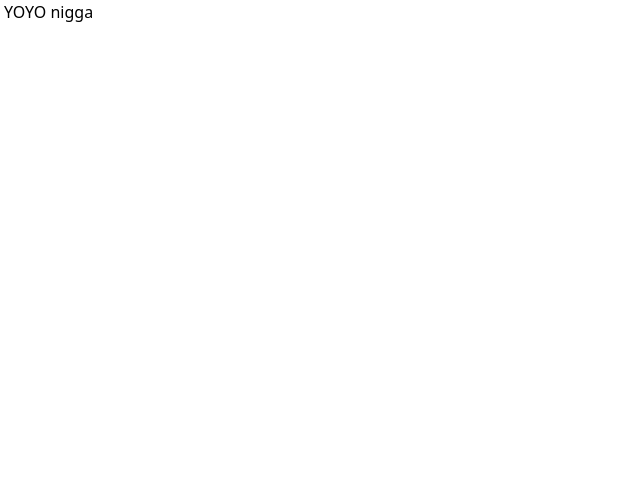
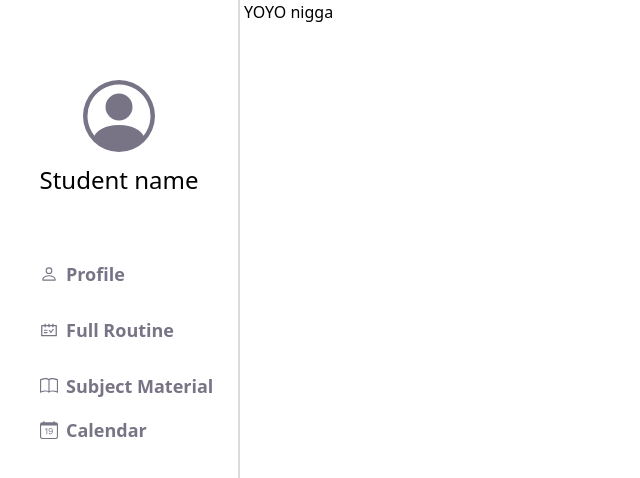
Before and after one commit to TheAkashRoy/ERP-System, a React (Create React App) app in the folder frontend/: page /student in a window 1280 px wide. Shown: the top 478 px of the page, without its empty margins (0-640 px from the left). Built offline with nearby package versions, Linux system fonts and the light colour scheme.

Commit message:
Calender added

```diff
--- a/frontend/src/App.js
+++ b/frontend/src/App.js
@@ -1,24 +1,21 @@
-import './App.css';
-import {Routes,Route} from "react-router-dom"
-import QuestionForm from './components/Question'
-import Dashboard from './pages/Dashboard';
-import Home from './pages/Home';
-import Studashboard from './pages/Studashborad';
+import "./App.css";
+import { Routes, Route } from "react-router-dom";
+import QuestionForm from "./components/Question";
+import Dashboard from "./pages/Dashboard";
+import Home from "./pages/Home";
+import Studashboard from "./pages/Studashborad";
+import { StudCalendar } from "./pages/Calendar";
 function App() {
   return (
     <>
-
-    <Routes>
-       <Route path="/" element={<Home/>}/>
-       <Route path="/teacher" element={<Dashboard/>}/>
-       <Route path="/student" element={<Studashboard/>}/>
-       <Route path="/update-question" element={<QuestionForm/>}/>
-       </Routes>
-
-     </>
-
-
-
+      <Routes>
+        <Route path="/" element={<Home />} />
+        <Route path="/teacher" element={<Dashboard />} />
+        <Route path="/student" element={<Studashboard />} />
+        <Route path="/update-question" element={<QuestionForm />} />
+        <Route path="/calendar" element={<StudCalendar />} />
+      </Routes>
+    </>
   );
 }
 
--- a/frontend/src/components/Sidebar.jsx
+++ b/frontend/src/components/Sidebar.jsx
@@ -1,34 +1,35 @@
-import React from 'react'
+import React from "react";
 import { BsPerson, BsPersonCircle } from "react-icons/bs";
 import { FiEdit } from "react-icons/fi";
 import { AiOutlineSchedule } from "react-icons/ai";
-import {Link} from "react-router-dom";
+import { Link } from "react-router-dom";
 function Sidebar() {
   return (
-    <div className=" flex flex-col p-6  h-screen bg-white  w-32  lg:w-60 peer-focus:left-0 peer:transition ease-out delay-150 duration-200 border-r-2 border-[#DBDBDB] ">
+    <div className=" flex flex-col  h-screen bg-white  w-32  lg:w-60 peer-focus:left-0 peer:transition ease-out delay-150 duration-200 border-r-2 border-[#DBDBDB] ">
       <div className="flex flex-col justify-center items-center gap-3 text-lg md:text-2xl mt-20">
         <BsPersonCircle className="text-7xl text-[#787486]" />
-        <h1 className='text-center'>Professor name</h1>
+        <h1 className="text-center">Professor name</h1>
       </div>
       <div className="p-4 mt-10 flex flex-col gap-3">
         <ul className="space-y-3 hover:cursor-pointer items-center">
-          <li className="p-2 text-lg text-[#787486] group-hover:text-gray-900 flex flex-row font-semibold gap-2 items-center justify-center">
-            <BsPerson className="text-xl md:text-xl" />
+          <li className="p-2 text-lg text-[#787486] group-hover:text-gray-900 flex flex-row font-semibold gap-2 items-center ">
+            <BsPerson className="hidden lg:block" />
             Profile
           </li>
-    <Link to="/update-question">
-    <li className="p-2 text-lg text-[#787486] group-hover:text-gray-900 flex flex-row font-semibold gap-2 items-center justify-center">
-            <FiEdit className="text-xl md:text-lg" />
-             Question Bank
-          </li></Link>
-          <li className="p-2 text-lg text-[#787486] group-hover:text-gray-900 flex flex-row font-semibold gap-2 items-center justify-center">
-            <AiOutlineSchedule className="text-xl md:text-lg" />
+          <Link to="/update-question">
+            <li className="p-2 text-lg text-[#787486] group-hover:text-gray-900 flex flex-row font-semibold gap-2 items-center ">
+              <FiEdit className="hidden lg:block" />
+              Question Bank
+            </li>
+          </Link>
+          <li className="p-2 text-lg text-[#787486] group-hover:text-gray-900 flex flex-row font-semibold gap-2 items-center ">
+            <AiOutlineSchedule className="hidden lg:block" />
             Full Routine
           </li>
         </ul>
       </div>
     </div>
-  )
+  );
 }
 
-export default Sidebar
+export default Sidebar;
--- a/frontend/src/components/Sidebar2.jsx
+++ b/frontend/src/components/Sidebar2.jsx
@@ -1,11 +1,46 @@
-import React from 'react'
-
+import React from "react";
+import {
+  BsPerson,
+  BsPersonCircle,
+  BsCalendarDate,
+  BsBook,
+} from "react-icons/bs";
+import { FiEdit } from "react-icons/fi";
+import { AiOutlineSchedule } from "react-icons/ai";
+import { Link } from "react-router-dom";
 function Sidebar2() {
   return (
-    <div>
-
+    <div className=" flex flex-col h-screen bg-white  w-32  lg:w-60 peer-focus:left-0 peer:transition ease-out delay-150 duration-200 border-r-2 border-[#DBDBDB] ">
+      <div className="flex flex-col justify-center items-center gap-3 text-lg md:text-2xl mt-20">
+        <BsPersonCircle className="text-7xl text-[#787486]" />
+        <h1 className="text-center">Student name</h1>
+      </div>
+      <div className="p-4 mt-10 flex flex-col gap-3">
+        <ul className="space-y-3 hover:cursor-pointer items-center">
+          <li className="p-2 text-lg text-[#787486] group-hover:text-gray-900 flex flex-row font-semibold gap-2 items-center lg:ml-4">
+            <BsPerson className="hidden lg:block" />
+            Profile
+          </li>
+          <li className="p-2 text-lg text-[#787486] group-hover:text-gray-900 flex flex-row font-semibold gap-2 items-center lg:ml-4">
+            <AiOutlineSchedule className="hidden lg:block" />
+            Full Routine
+          </li>
+          {/* <Link to="/update-question"> */}
+          <li className="p-2 text-lg text-[#787486] group-hover:text-gray-900 flex flex-row font-semibold gap-2 items-center lg:ml-4">
+            <BsBook className="hidden lg:block" />
+            Subject Material
+          </li>
+          {/* </Link> */}
+          <Link to="/calendar">
+            <li className="p-2 text-lg text-[#787486] group-hover:text-gray-900 flex flex-row font-semibold gap-2 items-center lg:ml-4">
+              <BsCalendarDate className="hidden lg:block" />
+              Calendar
+            </li>
+          </Link>
+        </ul>
+      </div>
     </div>
-  )
+  );
 }
 
-export default Sidebar2
+export default Sidebar2;
--- /dev/null
+++ b/frontend/src/pages/Calendar.js
@@ -0,0 +1,31 @@
+import React from "react";
+import { Calendar } from "antd";
+
+const holidayData = {
+  "2023-11-25": [{ type: "public", content: "Thanksgiving" }],
+  "2023-12-25": [{ type: "public", content: "Christmas Day" }],
+  "2023-11-10": [{ type: "public", content: "Chhuttiiiii" }],
+  "2023-11-20": [{ type: "public", content: "meow" }],
+  // Add more holiday data as needed
+};
+export const StudCalendar = () => {
+  const dateCellRender = (value) => {
+    const date = value.format("YYYY-MM-DD");
+    const holidayInfo = holidayData[date];
+
+    return (
+      <div>
+        {holidayInfo ? (
+          <h3 className="bg-red-100 w-full lg:p-8 font-semibold text-red-900 text-center">
+            {holidayInfo[0].content}
+          </h3>
+        ) : null}
+      </div>
+    );
+  };
+  const cellRender = (current, info) => {
+    if (info.type === "date") return dateCellRender(current);
+    return info.originNode;
+  };
+  return <Calendar cellRender={cellRender} />;
+};
```
